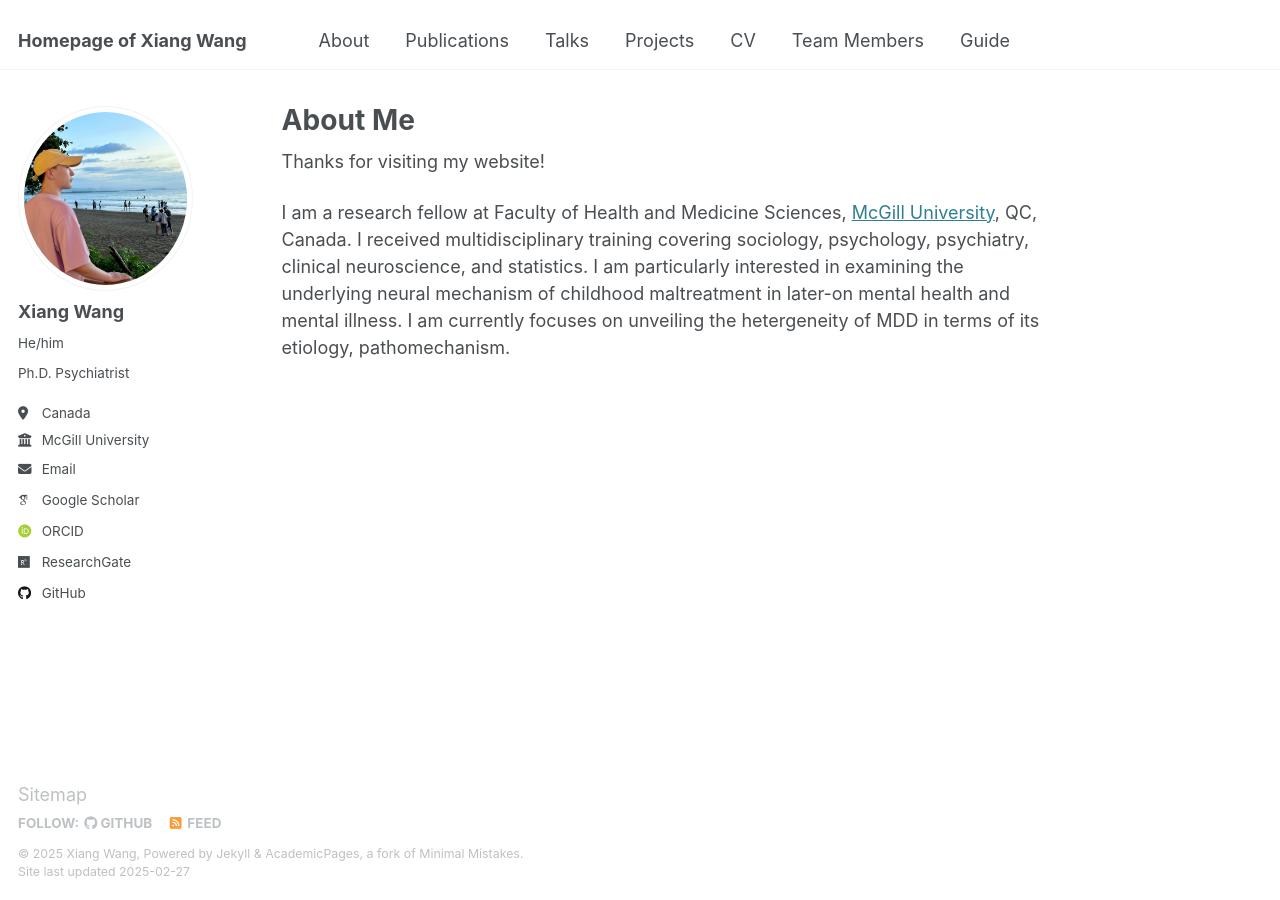
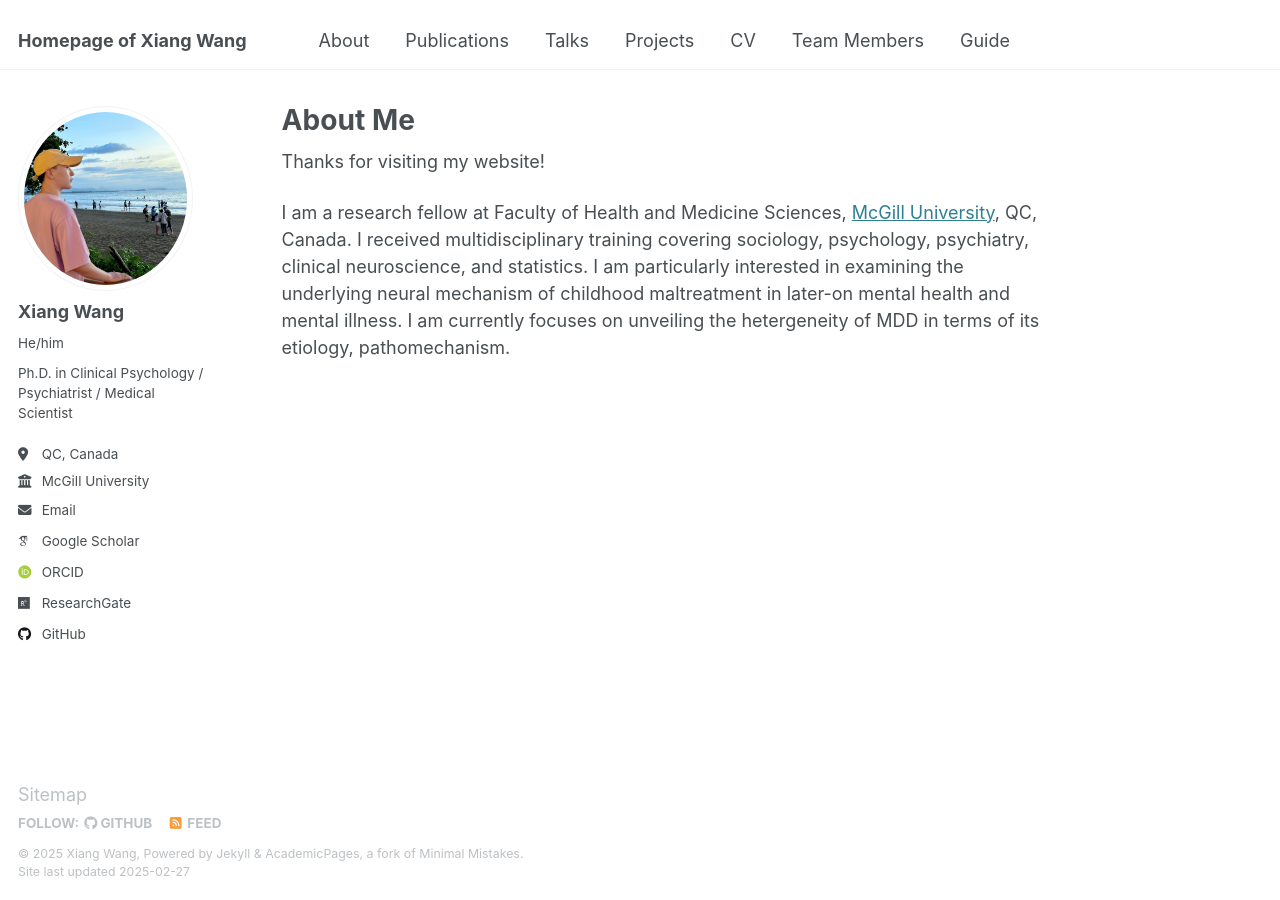
Before and after one commit to Xiang-Wangs/xiang-wangs.github.io, a Jekyll site: the page built from _pages/about_me.md, in a window 1280 px wide. Built offline with Jekyll 4.4.1, drawn with Linux system fonts in a browser that asks for light colours; some web fonts are replaced.

Commit message:
Update _config.yml

```diff
--- a/_config.yml
+++ b/_config.yml
@@ -26,8 +26,8 @@ author:
   avatar           : "avatar.jpg"
   name             : "Xiang Wang"
   pronouns         : "He/him"
-  bio              : "Ph.D. Psychiatrist"
-  location         : "Canada"
+  bio              : "Ph.D. in Clinical Psychology / Psychiatrist / Medical Scientist"
+  location         : "QC, Canada"
   employer         : "McGill University"
   uri              : # URL
   email            : "xiang.wang@mail.mcgill.ca"
```
